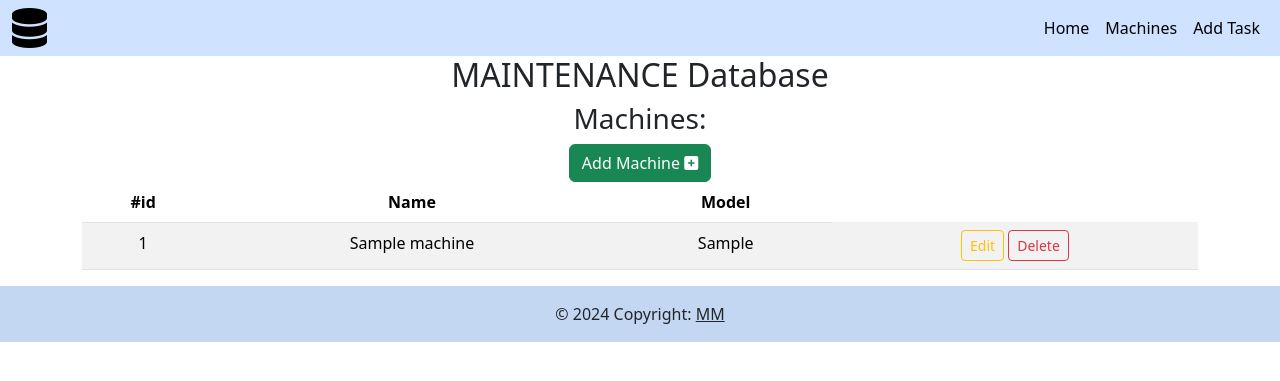
After one commit to michal-mrozek/maintenance-db, a Flask app: page /machines in a window 1280 px wide. The commit adds this page. Shown: the top 381 px of the page. Run offline with Flask 3, Linux system fonts and the light colour scheme; tables that the repository leaves empty hold one stand-in row (values such as "Sample post"); some libraries are stand-ins or nearby versions.

Commit message:
machines CRUD created

```diff
--- a/maintenance/routes.py
+++ b/maintenance/routes.py
@@ -1,4 +1,4 @@
-from flask import render_template
+from flask import render_template, request, redirect, url_for
 from maintenance import app, db
 from maintenance.models import Machine, Task
 
@@ -6,3 +6,40 @@ from maintenance.models import Machine, Task
 @app.route("/")
 def home():
     return render_template("tasks.html")
+
+@app.route("/machines")
+def machines():
+    machines = list(Machine.query.order_by(Machine.machine_name).all())
+    return render_template("machines.html", machines = machines)
+
+
+@app.route("/add_machine", methods = ["GET", "POST"])
+def add_machine():
+    if request.method == "POST":
+        machine = Machine(
+            machine_name = request.form.get("machine_name"),
+            machine_model = request.form.get("machine_model"))
+        db.session.add(machine)
+        db.session.commit()
+        return redirect(url_for("machines"))
+    return render_template("add_machine.html")
+
+
+@app.route("/edit_machine/<int:machine_id>", methods = ["GET", "POST"])
+def edit_machine(machine_id):
+    machine = Machine.query.get_or_404(machine_id)
+    if request.method == "POST":
+        machine.machine_name = request.form.get("machine_name")
+        machine.machine_model = request.form.get("machine_model")
+        db.session.add(machine)
+        db.session.commit()
+        return redirect(url_for("machines"))
+    return render_template("edit_machine.html", machine = machine)
+
+
+@app.route("/delete_machine/<int:machine_id>")
+def delete_machine(machine_id):
+    machine = Machine.query.get_or_404(machine_id)
+    db.session.delete(machine)
+    db.session.commit()
+    return redirect(url_for("machines"))
--- a/maintenance/templates/base.html
+++ b/maintenance/templates/base.html
@@ -18,13 +18,13 @@
           <div class="collapse navbar-collapse justify-content-end" id="navbarSupportedContent">
             <ul class="navbar-nav">
               <li class="nav-item">
-                <a class="nav-link active" aria-current="page" href="#">Home</a>
+                <a class="nav-link active" aria-current="page" href="{{ url_for('home') }}">Home</a>
               </li>
               <li class="nav-item">
-                <a class="nav-link active" aria-current="page" href="#">Machines</a>
+                <a class="nav-link active" aria-current="page" href="{{ url_for('machines') }}">Machines</a>
               </li>
               <li class="nav-item">
-                <a class="nav-link active" aria-current="page" href="#">Add Task</a>
+                <a class="nav-link active" aria-current="page" href="{{ url_for('tasks') }}">Add Task</a>
               </li>
             </ul>
           </div>
@@ -39,8 +39,6 @@
     {% block content %}
 
     {% endblock %}
-    CONTENT
-    <i class="fa-solid fa-database"></i>
 </main>
 
 <footer class="bg-primary-subtle text-center text-lg-start">
--- /dev/null
+++ b/maintenance/templates/machines.html
@@ -0,0 +1,42 @@
+{% extends "base.html" %}
+
+{% block content %}
+
+
+<div class="container text-center">
+    <div class="row justify-content-center">
+        <div class="col-9">
+            <h3>Machines:</h3>
+            <a href="{{ url_for('add_machine') }}" class="btn btn-success">
+                Add Machine <i class="fas fa-plus-square right"></i>
+            </a>
+        </div>
+    </div>
+    <div class="row justify-content-center">
+        <table class="table table-striped">
+            <thead>
+                <tr>
+                  <th scope="col">#id</th>
+                  <th scope="col">Name</th>
+                  <th scope="col">Model</th>
+                </tr>
+            </thead>
+
+            <tbody>
+                {% for machine in machines %}
+                <tr>
+                  <td> {{ machine.id }}</td>
+                  <td>{{ machine.machine_name}}</td>
+                  <td>{{ machine.machine_model}}</td>
+                  <td>
+                    <a href="{{ url_for('edit_machine', machine_id = machine.id) }}" class="btn btn-sm btn-outline-warning">Edit</a>
+                    <a href="{{ url_for('delete_machine', machine_id = machine.id) }}" class="btn btn-sm btn-outline-danger">Delete</a>
+                  </td>
+                </tr>
+                {% endfor %}
+            </tbody>
+        </table>
+    </div>
+</div>
+
+{% endblock %}
```
Also changed, not shown: maintenance/templates/add_machine.html (added, +21 -0 lines), maintenance/templates/edit_machine.html (added, +21 -0 lines).
